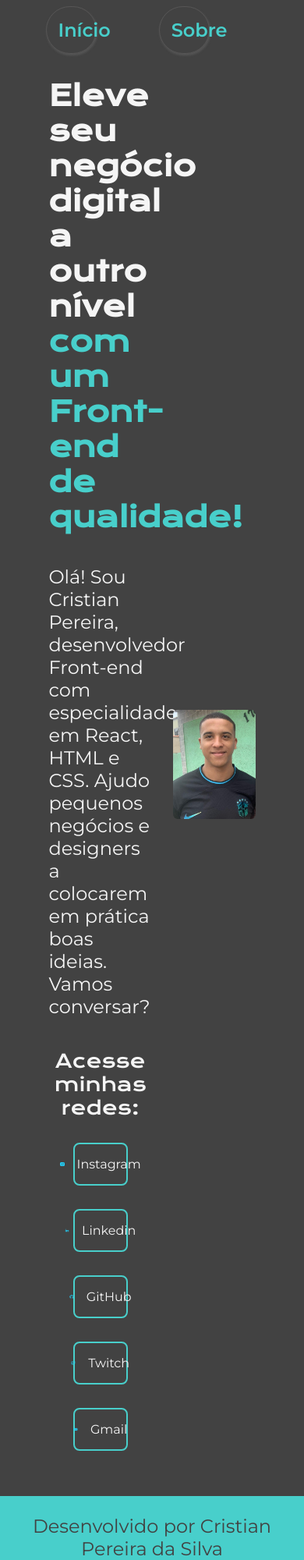
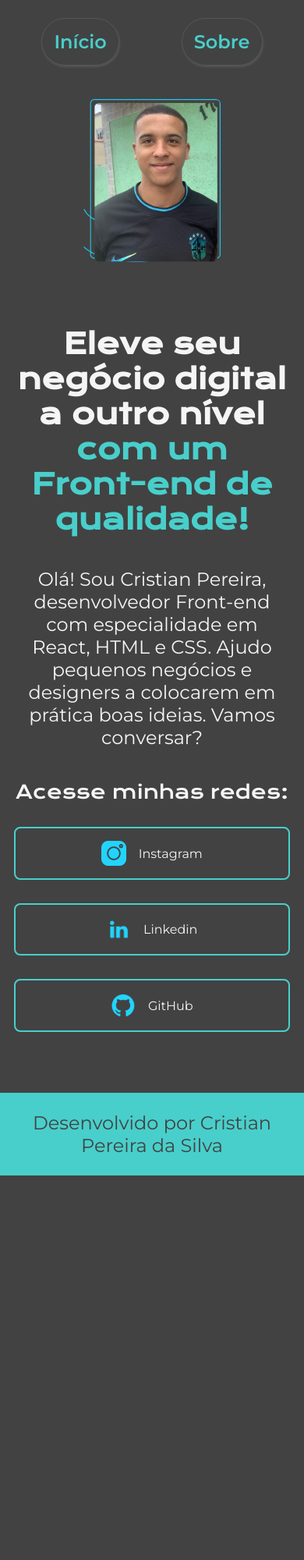
Before and after one commit to CrissPereira/Sobremim, a plain HTML site: page index.html in a window 390 px wide. Shown: the top 2000 px of the page at 78% size. After the commit the page ends 1507 px from the top, so only its background shows below. Drawn offline with nearby package versions, Linux system fonts and the light colour scheme.

Commit message:
Site final
Atualizando o CSS para que a página seja compatível com qualquer tamanha de tela, usando % e largura automática, e melhorando a posição das imagens para cada tela.

```diff
--- a/index.html
+++ b/index.html
@@ -4,6 +4,7 @@
         <meta charset="UTF-8">
         <meta name="viewport" content="width=device-width, initial-scale=1.0">
         <title>Sobre mim</title>
+        <link rel="shortcut icon" href="./assets/iconi.png" type="image/x-icon">
         <link rel="stylesheet" href="./styles/style.css">
     </head>
     <body>
@@ -20,29 +21,21 @@
                 <p class="apresentacao__conteudo__texto">Olá! Sou Cristian Pereira, desenvolvedor Front-end com especialidade em React, HTML e CSS. Ajudo pequenos negócios e designers a colocarem em prática boas ideias. Vamos conversar?</p>
                 <div class="apresentacao__modificando__links">
                     <h2 class="apresentacao__modificando__titulo">Acesse minhas redes:</h2>
-                    <a class="apresentacao__modificando__link"href="#">
+                    <a class="apresentacao__modificando__link" href="https://www.instagram.com/cristian_2v_/" target="_blank">
                         <img class="apresentacao__modificando__link__logo" src="./assets/Logo Instagram.png" alt="Logo do Gmail">
                         Instagram
                     </a>
-                    <a class="apresentacao__modificando__link"href="#">
+                    <a class="apresentacao__modificando__link" href="#" target="_blank">
                         <img class="apresentacao__modificando__link__logo" src="./assets/Logo linkedin.png" alt="Logo do Linkedin">
                         Linkedin
                     </a>
-                    <a class="apresentacao__modificando__link"href="#">
+                    <a class="apresentacao__modificando__link" href="https://github.com/CrissPereira" target="_blank">
                         <img class="apresentacao__modificando__link__logo" src="./assets/Logo Github.png" alt="logo do GitHub">
                         GitHub
                     </a>
-                    <a class="apresentacao__modificando__link"href="#">
-                        <img class="apresentacao__modificando__link__logo" src="./assets/Logo Twitch.png" alt="Logo da Twitch">
-                        Twitch
-                    </a>
-                    <a class="apresentacao__modificando__link"href="#">
-                        <img class="apresentacao__modificando__link__logo" src="./assets/Logo Gmail.png" alt="Logo do Gmail">
-                        Gmail
-                    </a>
                 </div>
             </section>
-                <img class="foto" src="./assets/cristian_foto.jpeg" alt="foto de perfil">
+                <img class="foto" src="./assets/cristian_foto.png" alt="foto de perfil">
         </main>
         <footer class="rodape">
             <p>Desenvolvido por Cristian Pereira da Silva</p>
--- a/styles/style.css
+++ b/styles/style.css
@@ -24,7 +24,7 @@ body{
 }
 
 .navegacao{
-    padding: 2% 0 0 15%;
+    padding: 2% 0% 0% 15%;
 }
 
 .navegacao__menu{
@@ -36,7 +36,7 @@ body{
     padding: 15px;
     border: solid 1px var(--cor-sombras);
     border-radius: 100px;
-    width: 10%;
+    width: auto;
     text-align: center;
     box-shadow: 1px 2px 3px var(--cor-sombras);
 }
@@ -58,9 +58,10 @@ body{
 
 .apresentacao{
     display: flex;
-    align-items: center;
+    align-items: flex-start;
     justify-content: space-between;
-    margin: 8% 16%;
+    padding: 5% 10%;
+    gap: 82px;
 }
 
 .apresentacao__conteudo{
@@ -91,7 +92,6 @@ body{
     flex-direction: column ;
     align-content: center;
     align-items: center;
-    width:50%;
     gap: 30px;
     margin:auto;
 }
@@ -130,7 +130,7 @@ body{
 }
 
 .foto{
-    width: 40%;
+    width: 50%;
     border-radius: 6px;
 }
 
@@ -174,7 +174,7 @@ body{
     width: 50%;
 }
 .foto__2{
-    width: 76%;
+    width: 100%;
     border-radius: 6px;
 }
 
@@ -195,3 +195,29 @@ body{
     border: solid 6px var(--cor-terciaria);
     box-shadow: 10px 10px 8px var(--cor-sombras);
 }
+
+@media (max-width: 1200px) {
+    .navegacao{
+        padding: 6%;
+    }
+
+    .navegacao__menu{
+       justify-content: center;
+    }
+
+    .apresentacao{
+        flex-direction: column-reverse ;
+        padding: 5%;
+        align-items: center;
+    }
+
+    .apresentacao__conteudo{
+        width: auto;
+        text-align: center;
+    }
+
+    .sobremim__apresentacao__conteudo{
+        width: auto;
+        text-align: center;
+    }
+}
```
Also changed, not shown: about.html (+2 -1 lines), assets/cristian_foto.png (added), assets/iconi.png (added).
